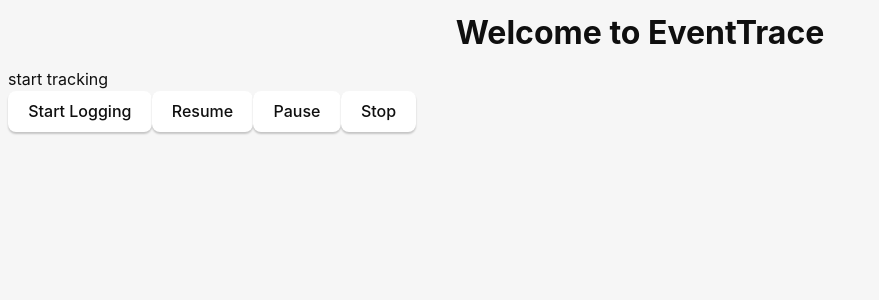
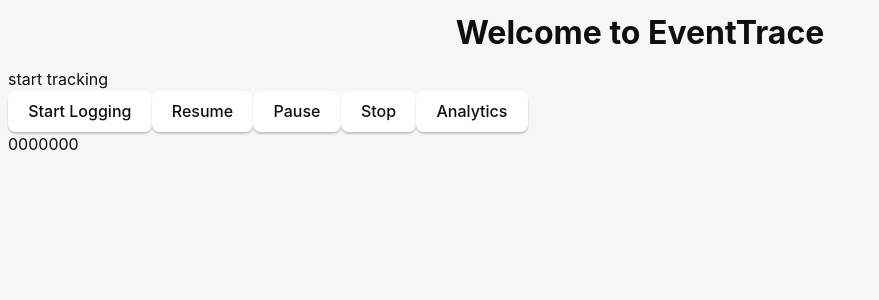
Before and after one commit to abhinav21s/EventTrace, a React (Vite) app in the folder tauri-app/: page / in a window 1280 px wide. Shown: the top 300 px of the page, without its empty margins (0-879 px from the left). Built offline with nearby package versions, Linux system fonts and the light colour scheme.

Commit message:
frontend can fetch analytics

```diff
--- a/tauri-app/src/App.tsx
+++ b/tauri-app/src/App.tsx
@@ -1,48 +1,81 @@
 import { useState } from "react";
 import reactLogo from "./assets/react.svg";
 import { invoke } from "@tauri-apps/api/core";
-import {open} from "@tauri-apps/plugin-dialog"
+import { open } from "@tauri-apps/plugin-dialog"
 import "./App.css";
 
 function App() {
 
-  const [session,setsession]=useState(false);
+  const [session, setsession] = useState(false);
+  const [count, setcount] = useState({
+    session_count: 0,
+    key_count: 0,
+    left_clicks: 0,
+    right_clicks: 0,
+    middle_clicks: 0,
+    mouse_move: 0,
+    wheel: 0
+  })
   async function start_logging() {
     // Learn more about Tauri commands at https://tauri.app/develop/calling-rust/
-    const folder= await open({
-      directory:true,
-      multiple:false
+    const folder = await open({
+      directory: true,
+      multiple: false
     })
-    if(!folder){
+    if (!folder) {
       return
     }
-    await invoke("start_logging",{folderPath:folder} );
+    await invoke("start_logging", { folderPath: folder });
   }
 
-  async function resume_event(){
+  async function resume_event() {
     await invoke("resume_event");
   }
 
-  async function pause_event(){
+  async function pause_event() {
     await invoke("pause_event");
   }
-  async function stop_event(){
+  async function stop_event() {
     setsession(true)
     await invoke("stop_logging");
   }
-  async function new_session(){
+  async function new_session() {
     setsession(false)
-    const folder=await open(
+    const folder = await open(
       {
-        directory:true,
-        multiple:false
+        directory: true,
+        multiple: false
       }
     )
 
-    if(!folder){
+    if (!folder) {
       return
     }
-    await invoke("new_session",{folderPath:folder});
+    await invoke("new_session", { folderPath: folder });
+  }
+
+  async function showanalytics() {
+    try {
+
+      let data: any = await invoke("display_count");
+      setcount({
+        session_count: data.session_count,
+        key_count:data.key_count ,
+        left_clicks:data.left_clicks,
+        right_clicks:data.right_clcks,
+        middle_clicks: data.middle_clicks,
+        mouse_move: data.mouse_move,
+        wheel: data.wheel
+
+      })
+      console.log(data);
+      console.dir(JSON.stringify(data, null, 2));
+
+    } catch (err) {
+      console.error("Error:", err);
+    }
+
+
   }
   return (
     <div className="main">
@@ -51,7 +84,16 @@
       <button onClick={start_logging}>Start Logging</button>
       <button onClick={resume_event}>Resume</button>
       <button onClick={pause_event}>Pause</button>
-     {session?<button onClick={new_session}>Create New Session</button>:<button onClick={stop_event}>Stop</button>}
+      {session ? <button onClick={new_session}>Create New Session</button> : <button onClick={stop_event}>Stop</button>}
+      <button onClick={showanalytics}>Analytics</button>
+      <div>{`${count.session_count}`}
+           {`${count.key_count}`}
+           {`${count.left_clicks}`}
+           {`${count.right_clicks}`}
+           {`${count.middle_clicks}`}
+           {`${count.mouse_move}`}
+           {`${count.wheel}`}
+      </div>
     </div>
   );
 }
```
Also changed, not shown: 1 other file (tests, documents, lock files or other folders).
